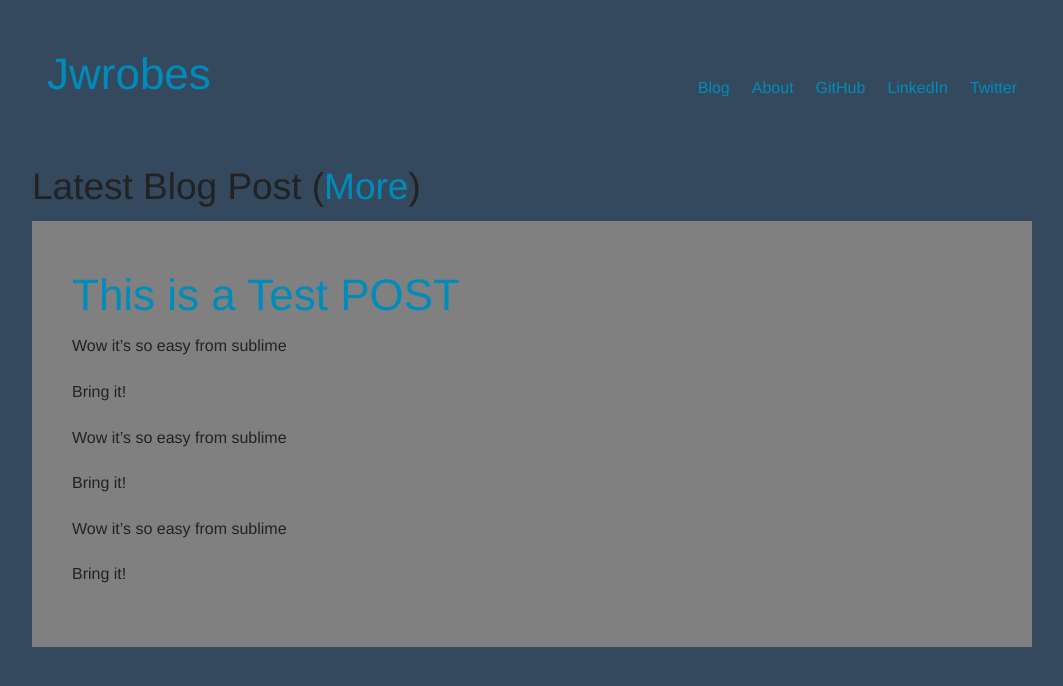
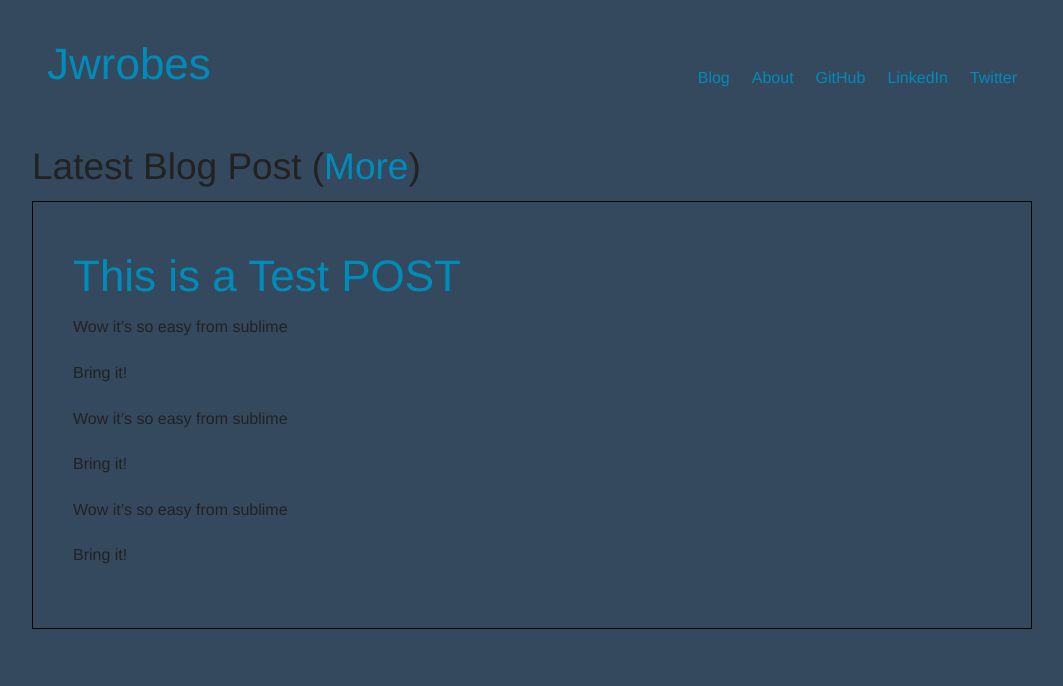
Before and after one commit to jwrobes/jwrobes.github.io, a Jekyll site: the page built from index.html, in a window 1280 px wide. Shown: the top 686 px of the page, without its empty margins (108-1171 px from the left). Built offline with Jekyll 4.4.1, drawn with Linux system fonts in a browser that asks for light colours; nearby versions of some CDN libraries; library files that are not in the unit come from our copies.

Commit message:
Added background styling to blog list for testing 	*Added border to see how post div is stacking up 	*added padding to each post
TODO: set different color for posts when not hovered			Change title and color for all font

```diff
--- a/assets/css/master.css
+++ b/assets/css/master.css
@@ -8,7 +8,7 @@
 
 header {
 	background: #34495e;
-	padding: 40px;
+	padding: 30px;
 }
 
 #id {
@@ -17,6 +17,10 @@
 
 .post {
 	padding: 40px;
+	border: black solid 1px;
+}
+
+.post:hover {
 	background: gray;
 }
 
@@ -26,8 +30,9 @@
 	float: right;
 	padding-top: 35px;
 }
+	}
 
-	}
+
 
 /*body {
 	font-family: sans-serif;
```
